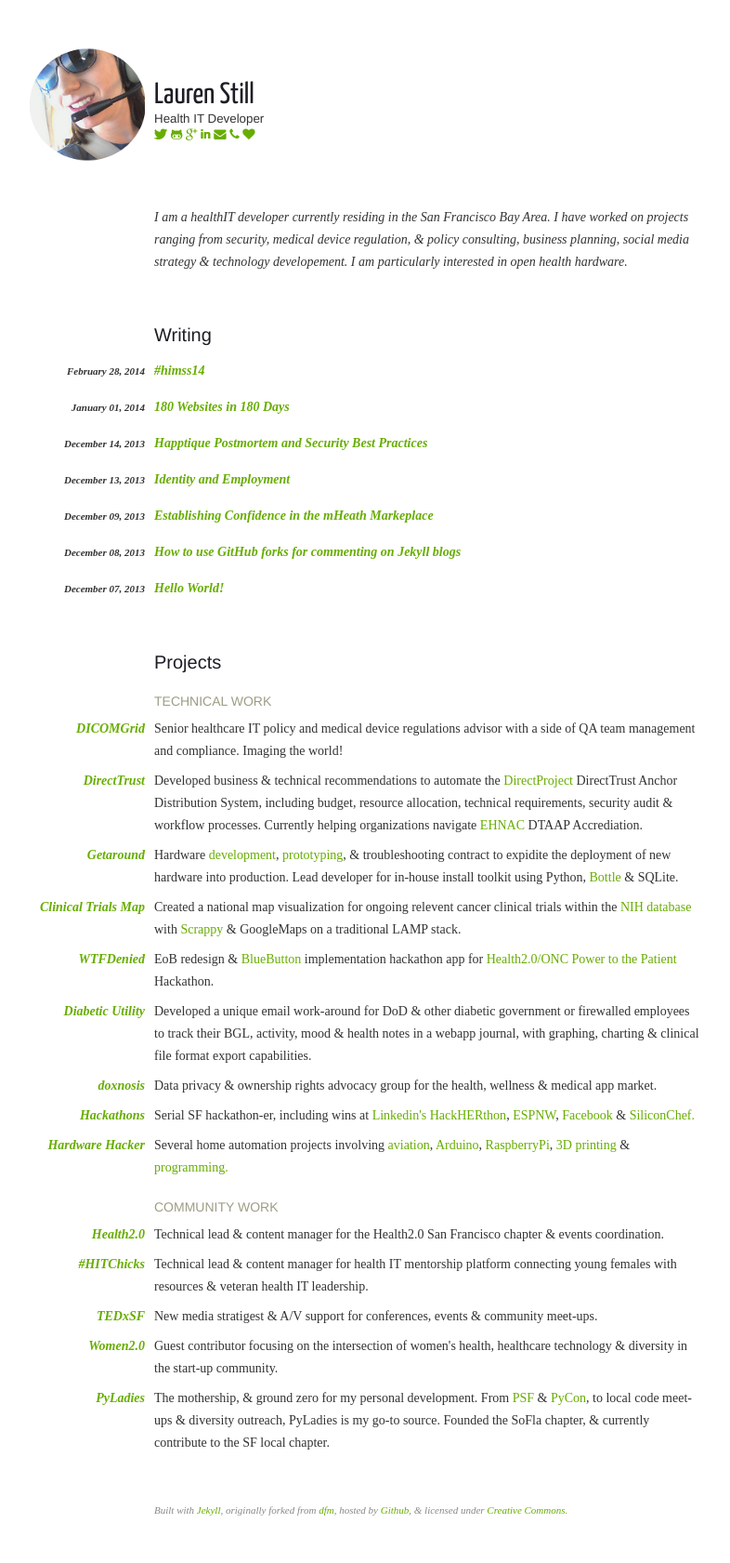
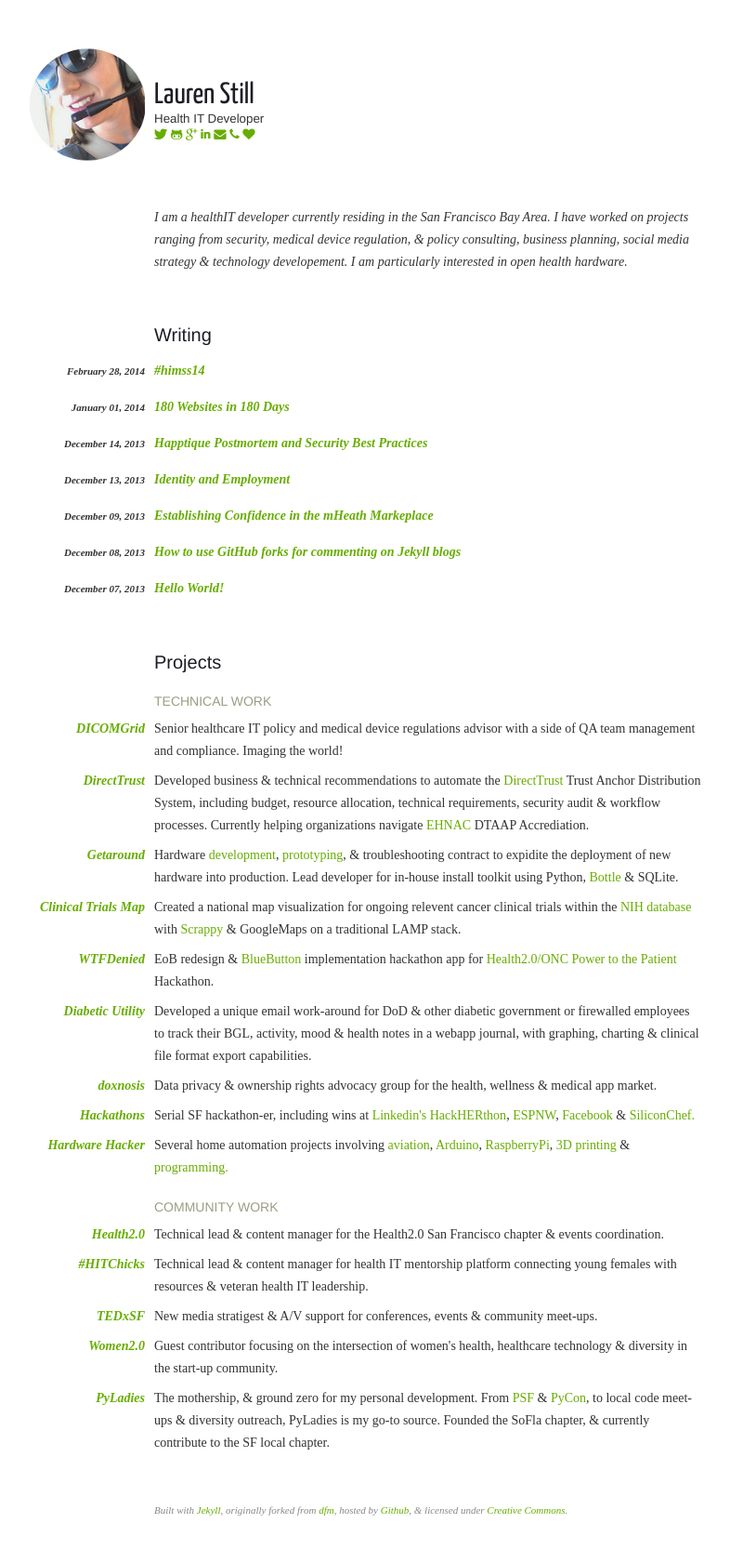
Before and after one commit to laurenstill/laurenstill.github.io, a Jekyll site: the page built from index.html, in a window 1280 px wide. Shown: the whole page at 93% size, without its empty margins (279-1065 px from the left). Built offline with Jekyll 4.4.1, drawn with Linux system fonts in a browser that asks for light colours.

Commit message:
Update index.html
DirectTrust branded consulting update

```diff
--- a/_layouts/index.html
+++ b/_layouts/index.html
@@ -57,7 +57,7 @@ layout: default
                  <a href="http://www.directtrust.org">DirectTrust</a>
                 </span>
                 <span class="project-desc">
-                    Developed business &amp; technical recommendations to automate the <a href="http://wiki.directproject.org/">DirectProject</a>  DirectTrust Anchor Distribution System, including budget, resource allocation, technical requirements, security audit &amp; workflow processes.  Currently helping organizations navigate <a href="http://ehnac.org/">EHNAC</a> DTAAP Accrediation.
+                    Developed business &amp; technical recommendations to automate the <a href="http://wiki.directtrust.org/">DirectTrust</a> Trust Anchor Distribution System, including budget, resource allocation, technical requirements, security audit &amp; workflow processes.  Currently helping organizations navigate <a href="http://ehnac.org/">EHNAC</a> DTAAP Accrediation.
                 </span>
           </li>
 
```
